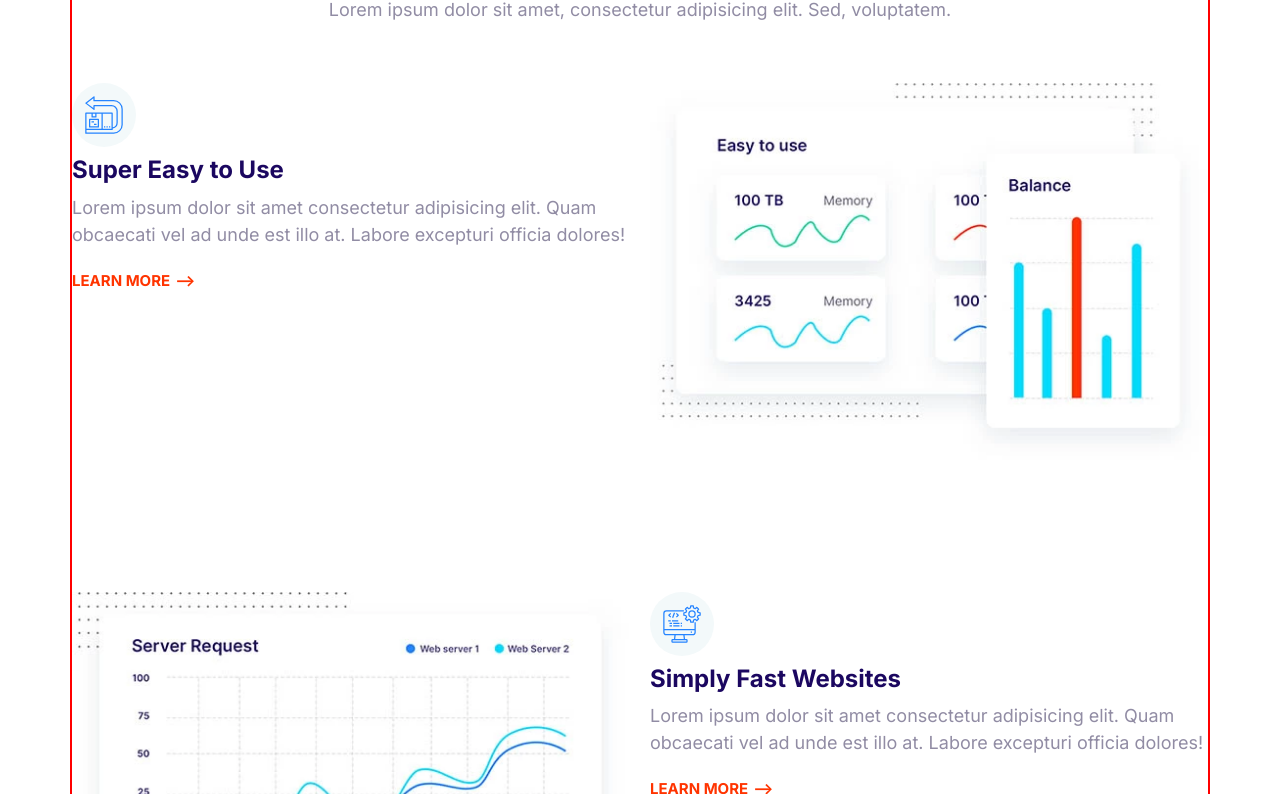
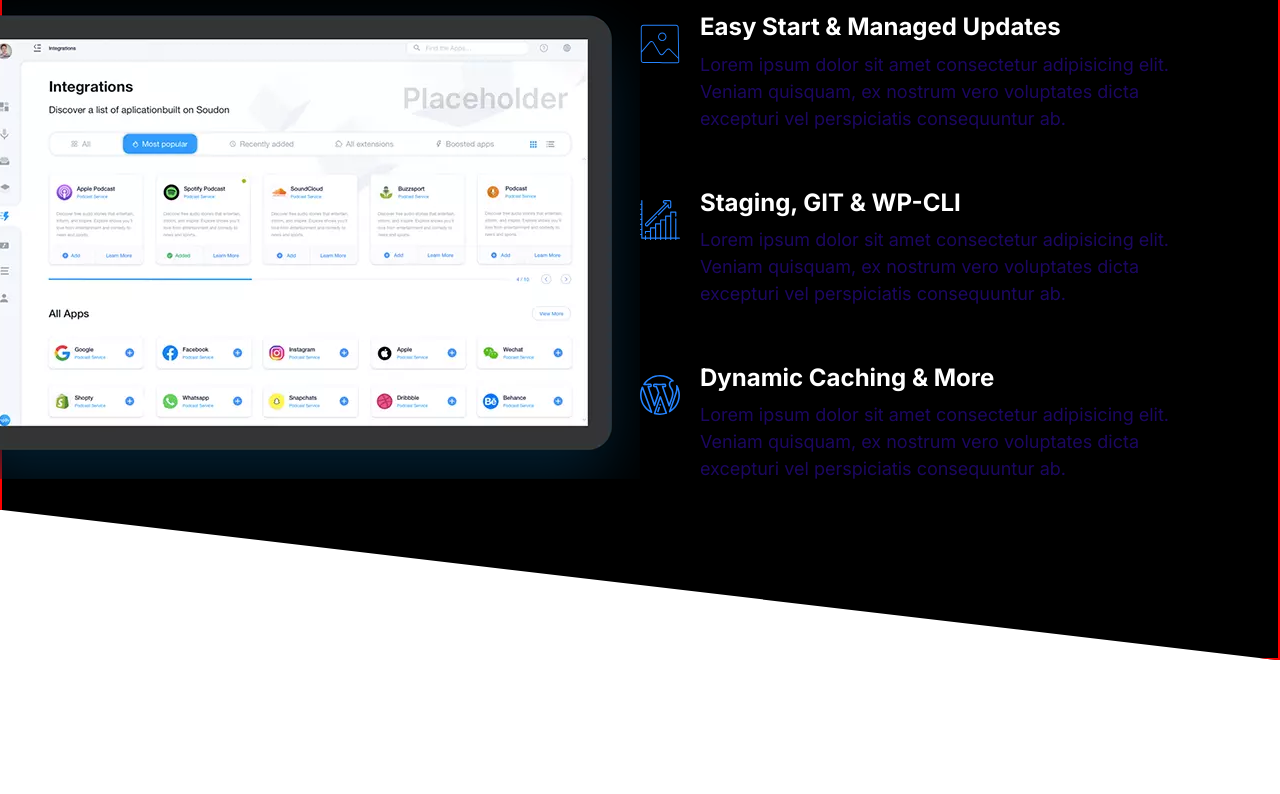
Before and after one commit to SandipPunalkar/moshify, a plain HTML site: page index.html in a window 1280 px wide. Shown: the part 93-887 px from the top of the page. After the commit the page ends 800 px from the top, so only its background shows below. Drawn offline with Linux system fonts and the light colour scheme; files whose address does not match are found by name.

Commit message:
Build the block showcase component.

```diff
--- a/css/styles.css
+++ b/css/styles.css
@@ -14,6 +14,10 @@
   box-sizing: border-box;
 }
 /* Topography */
+::selection {
+  background: var(--color-primary);
+  color: #fff;
+}
 html {
   font-size: 62.5%;
 }
@@ -356,6 +360,7 @@ a {
 /* Media */
 .media {
   display: flex;
+  margin-bottom: 4rem;
 }
 .media__title {
   margin-top: 0;
@@ -531,7 +536,9 @@ a {
   color: #7b858b;
 }
 
-.block--dark .block__heading {
+.block--dark h1,
+.block--dark h2,
+.block--dark h3 {
   color: #fff;
 }
 .block--skewed-right {
@@ -687,3 +694,20 @@ a {
     order: 2;
   }
 }
+
+/* Block showcase */
+.block-showcase__image > img {
+  width: 100%;
+}
+@media screen and (min-width: 768px) {
+  .block-showcase .grid {
+    grid-template-columns: 50% 50%;
+  }
+  .block-showcase__image {
+    justify-self: end;
+  }
+  .block-showcase__image > img {
+    width: auto;
+    max-width: 700px;
+  }
+}
--- a/index.html
+++ b/index.html
@@ -15,118 +15,76 @@
     <title>Document</title>
   </head>
   <body>
-    <section class="block container">
+    <section class="block block--dark block--skewed-right block-showcase">
       <header class="block__header">
-        <h2>Host on the Cloud to Keep Growing</h2>
-        <p>
-          Lorem ipsum dolor sit amet, consectetur adipisicing elit. Sed,
-          voluptatem.
-        </p>
+        <h2>User-friendly Control Panel</h2>
       </header>
-      <article class="grid grid--1x2 feature">
-        <div class="feature__content">
-          <span class="icon-container">
-            <svg class="icon icon--primary">
-              <use xlink:href="images/sprite.svg#easy"></use>
-            </svg>
-          </span>
-          <h3 class="feature__heading">Super Easy to Use</h3>
-          <p>
-            Lorem ipsum dolor sit amet consectetur adipisicing elit. Quam
-            obcaecati vel ad unde est illo at. Labore excepturi officia dolores!
-          </p>
-          <a href="#" class="link-arrow">Learn More</a>
-        </div>
-        <picture>
+      <div class="container grid grid--1x2">
+        <picture class="block-showcase__image">
           <source
             type="image/webp"
-            srcset="images/easy.webp 1x, images/easy@2x.webp 2x"
+            srcset="images/ipad.webp 1x, images/ipad@2x.webp 2x"
           />
           <source
-            type="image/jpg"
-            srcset="images/easy.jpg 1x, images/easy@2x.jpg 2x"
+            type="image/png"
+            srcset="images/ipad.png 1x, images/ipad@2x.png 2x"
           />
-          <img class="feature__image" src="images/easy@2x.jpg" alt="" />
+          <img src="images/ipad.png" alt="" />
         </picture>
-      </article>
-      <article class="grid grid--1x2 feature">
-        <div class="feature__content">
-          <span class="icon-container">
+        <ul class="list">
+          <li>
+            <div class="media">
+              <div class="media__image">
                 <svg class="icon icon--primary">
-              <use xlink:href="images/sprite.svg#computer"></use>
+                  <use xlink:href="images/sprite.svg#snap"></use>
                 </svg>
-          </span>
-          <h3 class="feature__heading">Simply Fast Websites</h3>
+              </div>
+              <div class="media__body">
+                <h3 class="media__title">Easy Start & Managed Updates</h3>
                 <p>
-            Lorem ipsum dolor sit amet consectetur adipisicing elit. Quam
-            obcaecati vel ad unde est illo at. Labore excepturi officia dolores!
+                  Lorem ipsum dolor sit amet consectetur adipisicing elit.
+                  Veniam quisquam, ex nostrum vero voluptates dicta excepturi
+                  vel perspiciatis consequuntur ab.
                 </p>
-          <a href="#" class="link-arrow">Learn More</a>
               </div>
-        <picture>
-          <source
-            type="image/webp"
-            srcset="images/fast.webp 1x, images/fast@2x.webp 2x"
-          />
-          <source
-            type="image/jpg"
-            srcset="images/fast.jpg 1x, images/fast@2x.jpg 2x"
-          />
-          <img class="feature__image" src="images/fast@2x.jpg" alt="" />
-        </picture>
-      </article>
-      <article class="grid grid--1x2 feature">
-        <div class="feature__content">
-          <span class="icon-container">
+            </div>
+          </li>
+          <li>
+            <div class="media">
+              <div class="media__image">
+                <svg class="icon icon--primary">
+                  <use xlink:href="images/sprite.svg#growth"></use>
+                </svg>
+              </div>
+              <div class="media__body">
+                <h3 class="media__title">Staging, GIT & WP-CLI</h3>
+                <p>
+                  Lorem ipsum dolor sit amet consectetur adipisicing elit.
+                  Veniam quisquam, ex nostrum vero voluptates dicta excepturi
+                  vel perspiciatis consequuntur ab.
+                </p>
+              </div>
+            </div>
+          </li>
+          <li>
+            <div class="media">
+              <div class="media__image">
                 <svg class="icon icon--primary">
                   <use xlink:href="images/sprite.svg#wordpress"></use>
                 </svg>
-          </span>
-          <h3 class="feature__heading">Wordpress Made Easy</h3>
+              </div>
+              <div class="media__body">
+                <h3 class="media__title">Dynamic Caching & More</h3>
                 <p>
-            Lorem ipsum dolor sit amet consectetur adipisicing elit. Quam
-            obcaecati vel ad unde est illo at. Labore excepturi officia dolores!
+                  Lorem ipsum dolor sit amet consectetur adipisicing elit.
+                  Veniam quisquam, ex nostrum vero voluptates dicta excepturi
+                  vel perspiciatis consequuntur ab.
                 </p>
-          <a href="#" class="link-arrow">Learn More</a>
               </div>
-        <picture>
-          <source
-            type="image/webp"
-            srcset="images/wordpress.webp 1x, images/wordpress@2x.webp 2x"
-          />
-          <source
-            type="image/jpg"
-            srcset="images/wordpress.jpg 1x, images/wordpress@2x.jpg 2x"
-          />
-          <img class="feature__image" src="images/wordpress@2x.jpg" alt="" />
-        </picture>
-      </article>
-      <article class="grid grid--1x2 feature">
-        <div class="feature__content">
-          <span class="icon-container">
-            <svg class="icon icon--primary">
-              <use xlink:href="images/sprite.svg#clock"></use>
-            </svg>
-          </span>
-          <h3 class="feature__heading">24/7 Expert Support</h3>
-          <p>
-            Lorem ipsum dolor sit amet consectetur adipisicing elit. Quam
-            obcaecati vel ad unde est illo at. Labore excepturi officia dolores!
-          </p>
-          <a href="#" class="link-arrow">Learn More</a>
             </div>
-        <picture>
-          <source
-            type="image/webp"
-            srcset="images/support.webp 1x, images/support@2x.webp 2x"
-          />
-          <source
-            type="image/jpg"
-            srcset="images/support.jpg 1x, images/support@2x.jpg 2x"
-          />
-          <img class="feature__image" src="images/support@2x.jpg" alt="" />
-        </picture>
-      </article>
+          </li>
+        </ul>
+      </div>
     </section>
 
     <script src="js/main.js"></script>
```
Also changed, not shown: components/block-showcase.html (added, +71 -0 lines). Lines whose indentation alone changed are shown as unchanged.
